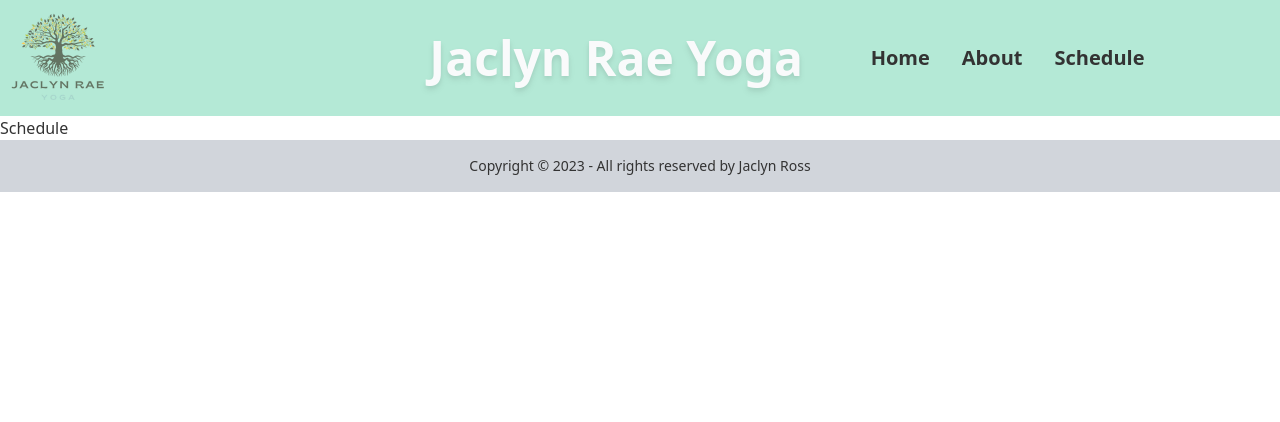
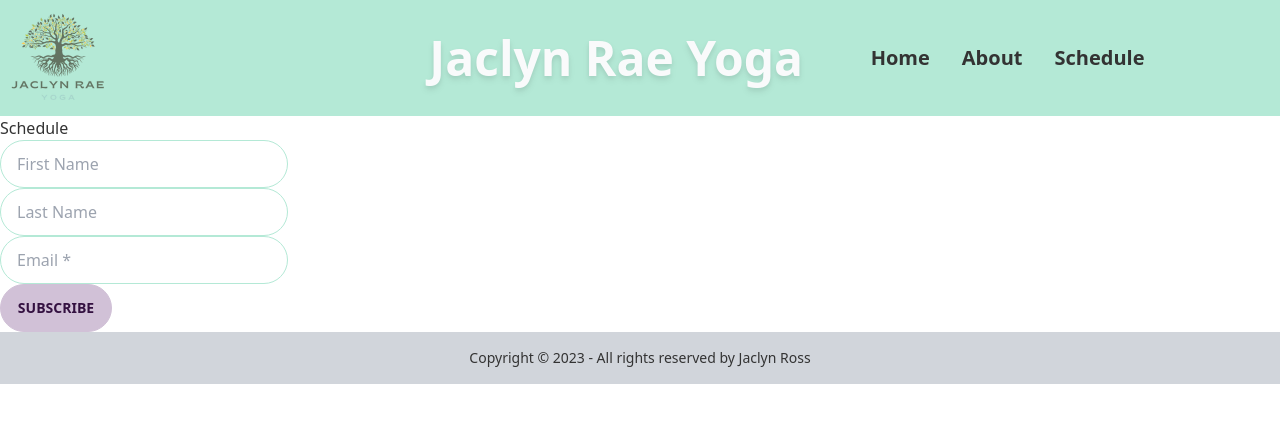
Before and after one commit to rosstechnologysolutions/jaclynraeyoga, a Next.js app: page /schedule in a window 1280 px wide. Shown: the top 422 px of the page. Built offline with nearby package versions, Linux system fonts and the light colour scheme.

Commit message:
working on submit

```diff
--- /dev/null
+++ b/components/Subscribe.tsx
@@ -0,0 +1,19 @@
+
+
+export default function Subscribe() {
+
+  return (
+    <>
+      <div>
+				<form action="/api/subscribe" method="post">
+					<div className="grid grid-rows-4 w-72">
+						<input className="input input-bordered input-accent w-full max-w-xs" id="firstname" name="firstname" placeholder="First Name" type="text"/>
+						<input className="input input-bordered input-accent w-full max-w-xs" id="lastname" name="lastname" placeholder="Last Name" type="text"/>
+						<input className="input input-bordered input-accent w-full max-w-xs" id="email" name="email" placeholder="Email *" required type="email"/>
+						<button className="btn btn-primary w-28" type="submit">Subscribe</button>
+					</div>
+				</form>
+			</div>
+    </>
+  )
+}
--- a/package.json
+++ b/package.json
@@ -9,6 +9,7 @@
     "lint": "next lint"
   },
   "dependencies": {
+    "@mailchimp/mailchimp_marketing": "^3.0.80",
     "@next/font": "13.1.6",
     "@types/node": "18.13.0",
     "@types/react": "18.0.27",
--- /dev/null
+++ b/pages/api/subscribe.ts
@@ -0,0 +1,38 @@
+// Next.js API route support: https://nextjs.org/docs/api-routes/introduction
+import type { NextApiRequest, NextApiResponse } from 'next'
+
+const mailchimp = require('@mailchimp/mailchimp_marketing');
+
+mailchimp.setConfig({
+    apiKey: process.env.MAILCHIMP_API_KEY,
+    server: process.env.MAILCHIMP_SERVER_PREFIX,
+  });
+
+
+type Subscribe = {
+    firstName: "string"
+    lastname: "tring"
+    email: "string"
+}
+
+export default function handler(req: NextApiRequest, res: NextApiResponse) {
+
+  const body = req.body
+
+  console.log("body: ", body)
+  // console.log("first name: %d, last name: %d, email: %d", req.)
+
+  subscribe()
+
+  res.status(200).json({ subscribed: true })
+}
+
+async function subscribe(Data<Subscribe>) {
+  const response = await mailchimp.lists.addListMember(process.env.MAILCHIMP_LIST_ID, {
+    email_address: "foo@gmail.com",
+    status: "subscribed",
+  });
+
+  // const response = await mailchimp.lists.getAllLists();
+  console.log(response);
+}
--- a/pages/schedule.tsx
+++ b/pages/schedule.tsx
@@ -1,6 +1,13 @@
 
+import Subscribe from "@/components/Subscribe"
 
 export default function Schedule() {
 
-    return <h1>Schedule</h1>
+	return (
+		<>
+			<h1>Schedule</h1>
+
+			<Subscribe />
+		</>
+	)
 }
--- a/tsconfig.json
+++ b/tsconfig.json
@@ -19,6 +19,6 @@
       "@/*": ["./*"]
     }
   },
-  "include": ["next-env.d.ts", "**/*.ts", "**/*.tsx"],
+  "include": ["next-env.d.ts", "**/*.ts", "**/*.tsx", "subscribe.js"],
   "exclude": ["node_modules"]
 }
```
Also changed, not shown: 2 other files (tests, documents, lock files or other folders).
